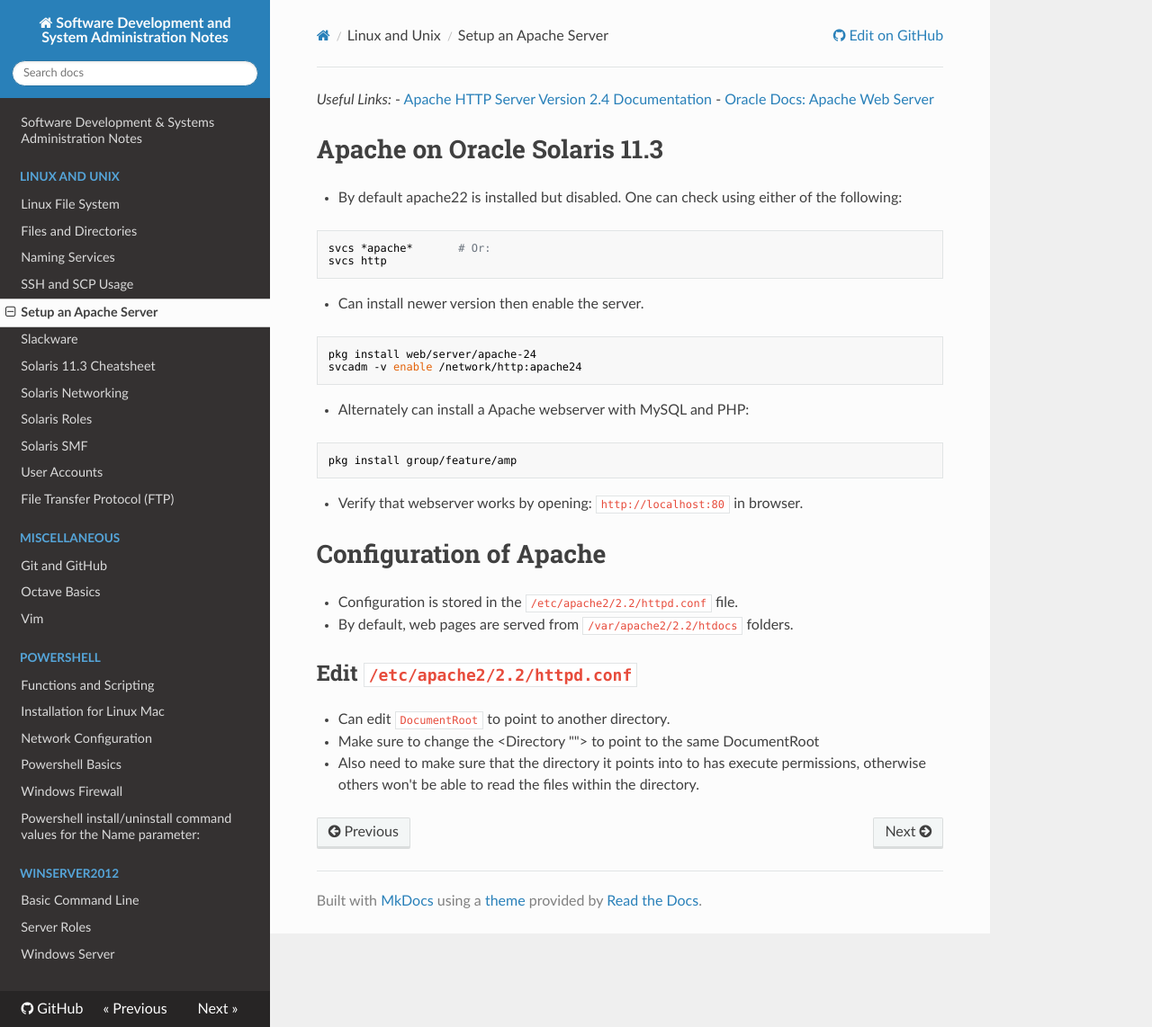
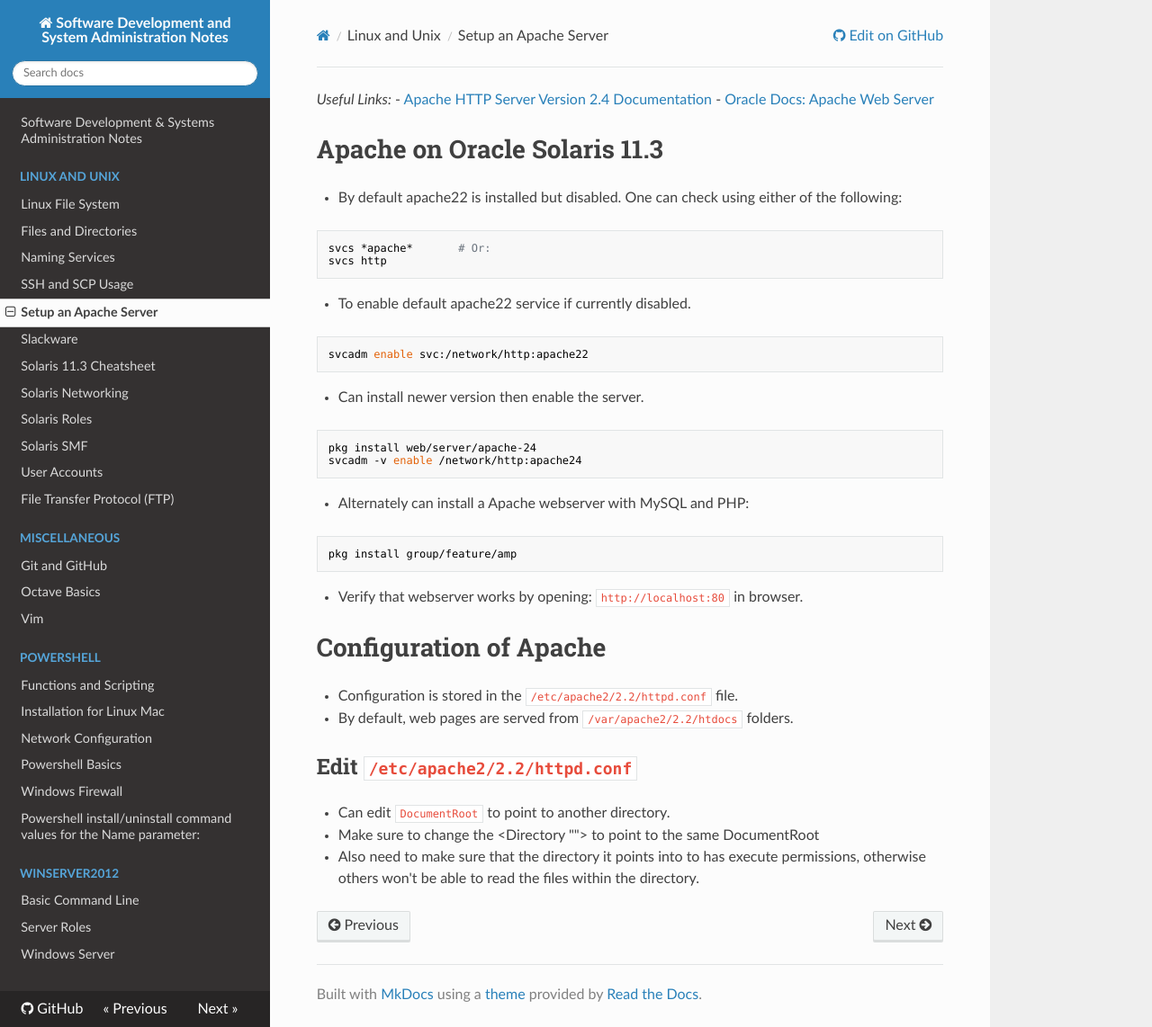
Before and after one commit to dotneko/dev-sysadmin, an MkDocs documentation site: the page built from docs/Linux-and-Unix/Setup_an_Apache_Server.md, in a window 1280 px wide and 1142 px high. Shown: the whole window at 90% size. Built offline with MkDocs 1.6.1, drawn with Linux system fonts in a browser that asks for light colours; nearby versions of some CDN libraries.

Commit message:
Update Setup_an_Apache_Server.md
Add command for enabling default apache22 service

````diff
--- a/docs/Linux-and-Unix/Setup_an_Apache_Server.md
+++ b/docs/Linux-and-Unix/Setup_an_Apache_Server.md
@@ -7,6 +7,10 @@
 ```
 svcs *apache*       # Or:
 svcs http
+```
+- To enable default apache22 service if currently disabled.
+```
+svcadm enable svc:/network/http:apache22
 ```
 - Can install newer version then enable the server.
 ```
````
